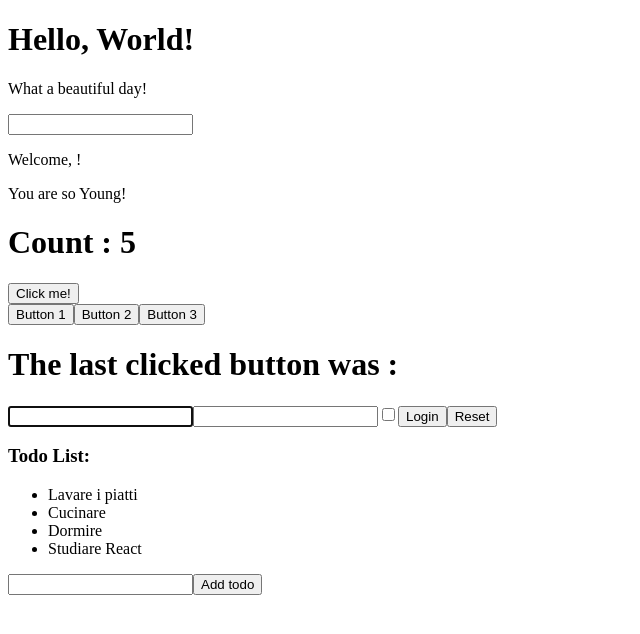
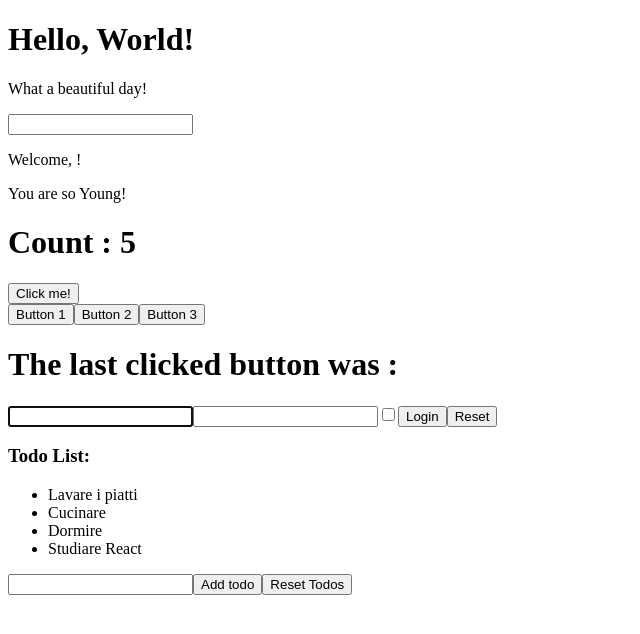
Before and after one commit to Ivanfras98/react-exercises, a React (Create React App) app: page / in a window 1280 px wide. Shown: the top 634 px of the page, without its empty margins (0-640 px from the left). Built offline with nearby package versions, Linux system fonts and the light colour scheme.

Commit message:
lists-05-done

```diff
--- a/src/TodoList.js
+++ b/src/TodoList.js
@@ -19,6 +19,11 @@ export class TodoList extends React.Component {
         return state2.items
     }));
   };
+  resetTodosHandler = ()=>{
+    this.setState({
+        items : []
+    })
+  }
 
   render() {
     return (
@@ -37,6 +42,7 @@ export class TodoList extends React.Component {
         <button name="button" onClick={this.buttonEventHandler}>
           Add todo
         </button>
+        <button onClick={this.resetTodosHandler}>Reset Todos</button>
       </>
     );
   }
```
